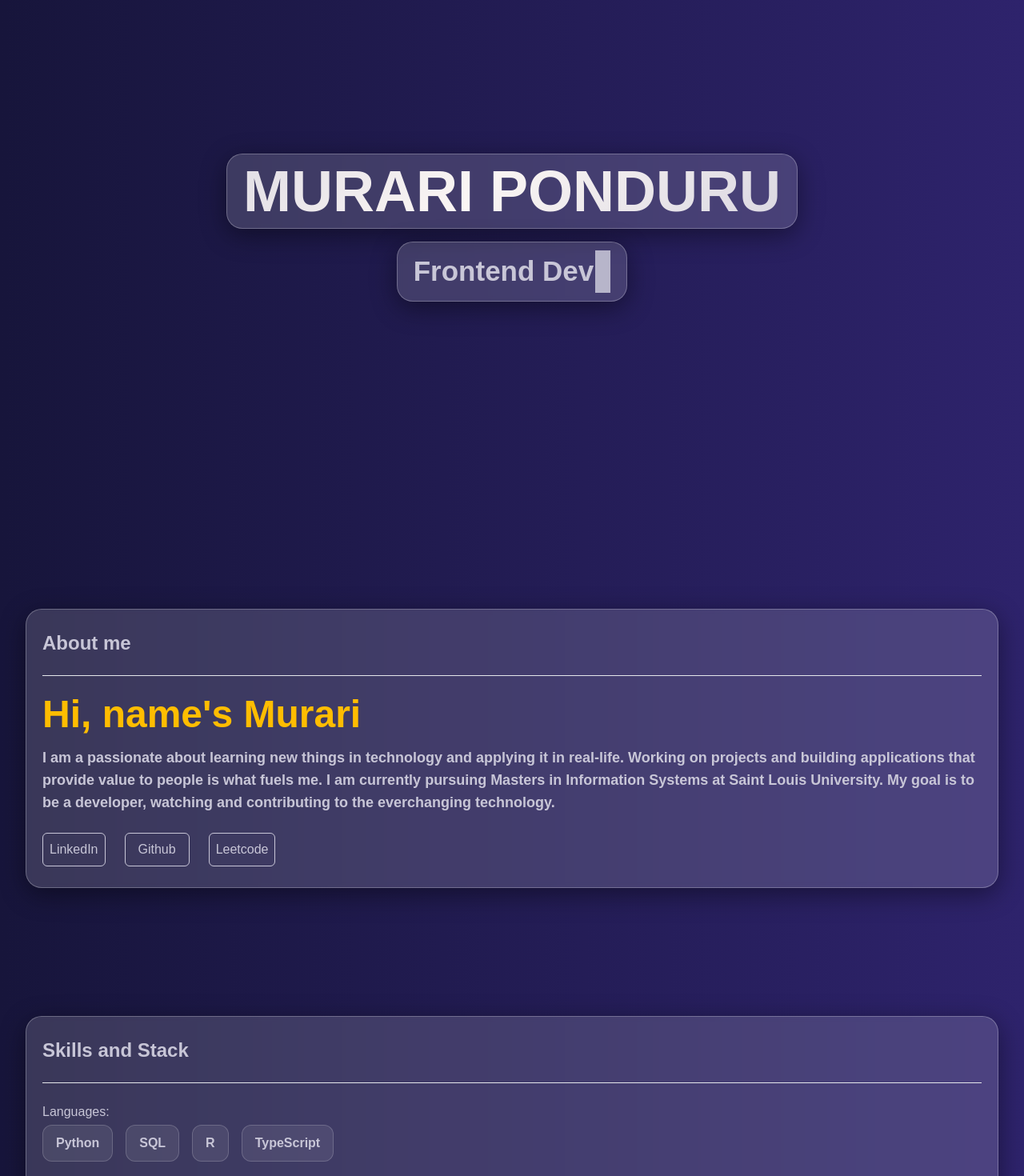
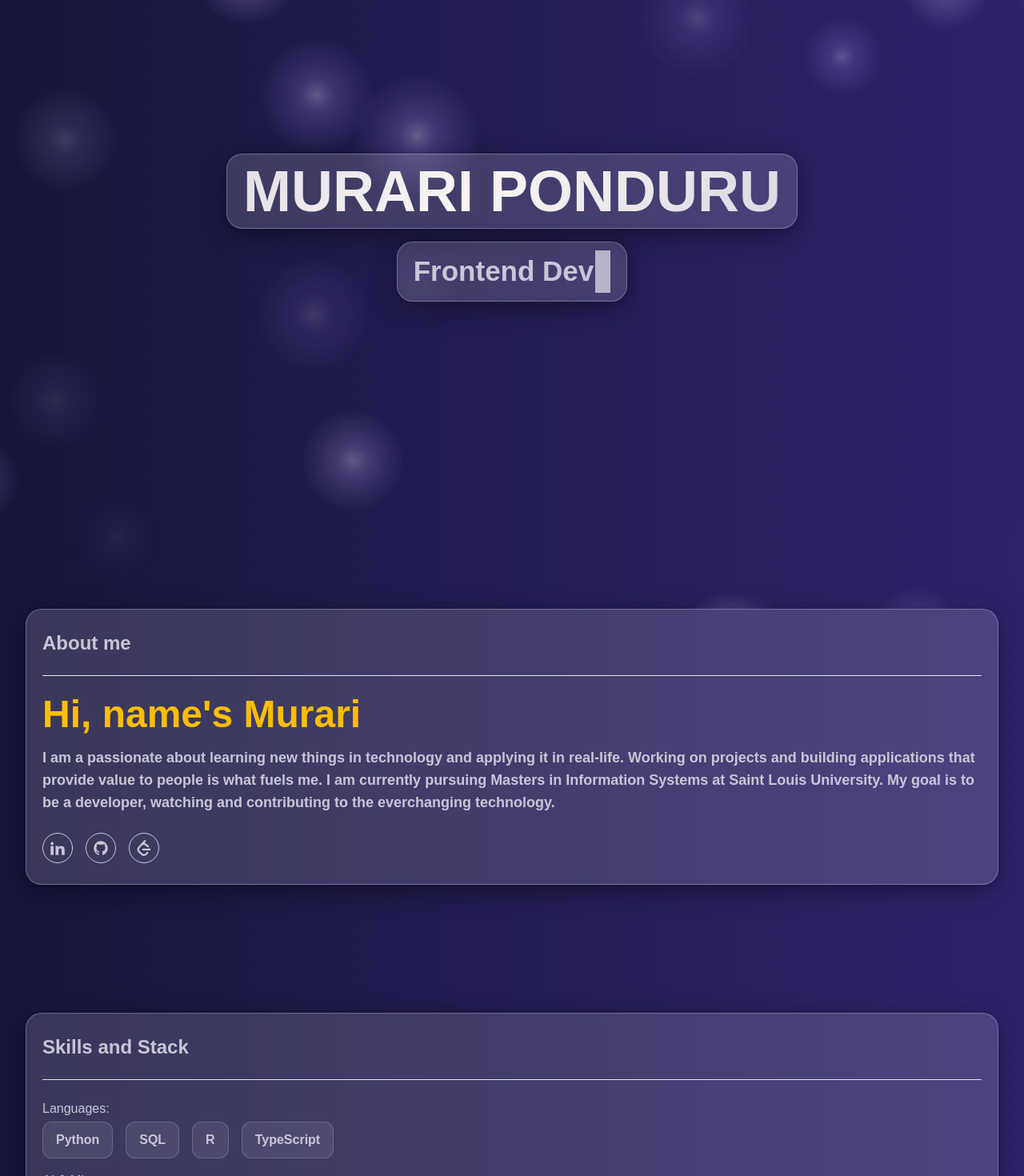
Before and after one commit to murari8991/portfolio, a React (Vite) app: page / in a window 1280 px wide. Shown: the top 1470 px of the page at 80% size. Built offline with nearby package versions, Linux system fonts and the light colour scheme.

Commit message:
Added sparkling stars and icons to links

```diff
--- a/package.json
+++ b/package.json
@@ -14,7 +14,8 @@
     "gsap": "^3.14.2",
     "lenis": "^1.3.20",
     "react": "^19.2.4",
-    "react-dom": "^19.2.4"
+    "react-dom": "^19.2.4",
+    "react-icons": "^5.6.0"
   },
   "devDependencies": {
     "@eslint/js": "^9.39.4",
--- a/src/App.jsx
+++ b/src/App.jsx
@@ -1,18 +1,26 @@
 import './App.scss';
+import ParticleBackground from './particleBg.jsx';
+import { ImLinkedin2 } from "react-icons/im";
+import { SiLeetcode } from "react-icons/si";
+import { IoLogoGithub } from "react-icons/io5";
+import { FaExternalLinkAlt } from "react-icons/fa";
 
 function App() {
 
   return (
-    <div class="text-[#c8c6d7] mx-8 mt-48 scroll-smooth">
-      <section id="landing" class="flex flex-col items-center mb-96 gap-y-4">
-        <div class="flex items-center justify-center">
-          <h1 class="content-card text-7xl font-bold"><span class="hero">Murari Ponduru</span></h1>
+    <div class="text-[#c8c6d7] scroll-smooth">
+      <ParticleBackground>
+      <section id="landing" class="flex flex-col items-center mb-96 mt-48 gap-y-4">
+        <div class="content-card flex items-center justify-center">
+          <h1 class=" text-7xl font-bold hero">Murari Ponduru</h1>
         </div>
         <div class="typewriter content-card">
           <span class="placeholder"></span>
         </div>
       </section>
+      </ParticleBackground>
 
+      <div class="mx-8">
       <section id="about" class="flex flex-col items-center mb-40 wrapper">
         <div class="content-card flex flex-col gap-6">
           <div class="pt-4">
@@ -28,10 +36,10 @@ function App() {
               My goal is to be a developer, watching and contributing to the everchanging technology.
             </p>
           </div>
-          <div class="flex gap-6 mb-4">
-            <a href="https://www.linkedin.com/in/s-m-v-a-lakshmanacharyulu-ponduru-43b8aa24b" class="p-2 border border-[#c8c6d7] rounded-md">LinkedIn</a>
-            <a href="https://github.com/Murari-Lakshman" class="px-4 py-2 border border-[#c8c6d7] rounded-md">Github</a>
-            <a href="https://leetcode.com/u/MxWHMnMB8v/" class="p-2 border border-[#c8c6d7] rounded-md">Leetcode</a>
+          <div class="flex gap-4 mb-4">
+            <a href="https://www.linkedin.com/in/s-m-v-a-lakshmanacharyulu-ponduru-43b8aa24b" class="p-2 border border-[#c8c6d7] rounded-full icon-wrap"><ImLinkedin2  class="size-5 icon"/></a>
+            <a href="https://github.com/Murari-Lakshman" class="p-2 border border-[#c8c6d7] rounded-full icon-wrap"><IoLogoGithub class="size-5 icon"/></a>
+            <a href="https://leetcode.com/u/MxWHMnMB8v/" class="p-2 border border-[#c8c6d7] rounded-full icon-wrap"><SiLeetcode  class="size-5 icon"/></a>
           </div>
         </div>
       </section>
@@ -186,43 +194,49 @@ function App() {
           <hr></hr>
           <ul class="flex flex-col gap-6 mb-4">
             <li class="skill-chip">
-              <div class="flex flex-col gap-4">
-                <h2 class="text-[#ffbd00] text-2xl font-bold mt-3">ML Model to Find Salary Using Experience</h2>
+              <div class="flex flex-col gap-4 mb-2">
+                <div class="flex justify-between">
+                  <h2 class="text-[#ffbd00] text-2xl font-bold mt-3">ML Model to Find Salary Using Experience</h2>
+                  <div>
+                  <a href="https://github.com/Murari-Lakshman/Simple-Linear-Regression" class="flex rounded mt-5 p-1 icon-wrap"><FaExternalLinkAlt class="size-4 icon"/></a>
+                  </div>
+                </div>
                 <hr></hr>
                 <p class="text-lg font-semibold">
                   Built a simple linear regression model using Numpy and Matplotlib.
                   Achieved and R2 score of approximately 0.99.
                 </p>
-                <div class="mb-4">
-                  <a href="https://github.com/Murari-Lakshman/Simple-Linear-Regression" class="p-2 border border-[#c8c6d7] rounded-md">repo</a>
-                </div>
               </div>
             </li>
             <li class="skill-chip">
-              <div class="flex flex-col gap-4">
-                <h2 class="text-[#ffbd00] text-2xl font-bold mt-3">Web-Crawling and Data Cleaning using Python</h2>
+              <div class="flex flex-col gap-4 mb-2">
+                <div class="flex justify-between">
+                  <h2 class="text-[#ffbd00] text-2xl font-bold mt-3">Web-Crawling and Data Cleaning using Python</h2>
+                  <div>
+                  <a href="https://github.com/Murari-Lakshman/WebCrawling-Allergies" class="flex rounded mt-5 p-1 icon-wrap"><FaExternalLinkAlt class="size-4 icon"/></a>
+                  </div>
+                </div>
                 <hr></hr>
                 <p class="text-lg font-semibold">
                   Scraped the website for data and presented the data in a structured fashion in csv file.
                   Utilized web crawling libraries like beautifulSoup.
                 </p>
-                <div class="mb-4">
-                  <a href="https://github.com/Murari-Lakshman/WebCrawling-Allergies" class="p-2 border border-[#c8c6d7] rounded-md mb-4">repo</a>
-                </div>
               </div>
             </li>
             <li class="skill-chip">
-              <div class="flex flex-col gap-4">
-                <h2 class="text-[#ffbd00] text-2xl font-bold mt-3">My Portfolio</h2>
+              <div class="flex flex-col gap-4 mb-2">
+                <div class="flex justify-between">
+                  <h2 class="text-[#ffbd00] text-2xl font-bold mt-3">My Portfolio</h2>
+                  <div>
+                  <a href="https://github.com/murari8991/portfolio" class="flex rounded mt-5 p-1 icon-wrap"><FaExternalLinkAlt class="size-4 icon"/></a>
+                  </div>
+                </div>
                 <hr></hr>
                 <p class="text-lg font-semibold">
                   This is a static website developed using HTML, CSS, JS, React and Vite.
                   I am still building it, so I am leaving the description empty.
                   This website contains all my achievements and also acts as a text of my skills.
                 </p>
-                <div class="mb-4">
-                  <a href="https://github.com/murari8991/portfolio" class="p-2 border border-[#c8c6d7] rounded-md mb-4">repo</a>
-                </div>
               </div>
             </li>
           </ul>
@@ -238,6 +252,8 @@ function App() {
       <footer class="flex items-center justify-center">
         <p>email: murari2lakshman.ponduru@gmail.com</p>
       </footer>
+      </div>
+
     </div>
   )
 }
--- a/src/App.scss
+++ b/src/App.scss
@@ -74,3 +74,15 @@
   border-radius: 12px;
   padding: 10px 16px;
 }
+
+.icon-wrap:hover{
+  background: #c8c6d7;
+  .icon{
+    color: #17153b;
+    transition: .5s;
+    transform: rotateY(360deg);
+    :first-child{
+      color: #17153b;
+    }
+  }
+}
--- /dev/null
+++ b/src/particleBg.jsx
@@ -0,0 +1,134 @@
+import { useEffect, useRef } from "react";
+
+const CONFIG = {
+  count:      20,    // safe range: 40–80
+  speedScale: 1,
+  minSize:    50,     // radius in px (larger = visible without blur)
+  maxSize:    80,
+  minOpacity: 0.35,
+  maxOpacity: 0.40,
+};
+/* ─────────────────────────────────────────────*/
+
+function rand(a, b) {
+  return a + Math.random() * (b - a);
+}
+
+function makeParticle(W, H) {
+  return {
+    x:          rand(0, W),
+    y:          rand(0, H),
+    r:          rand(CONFIG.minSize, CONFIG.maxSize),
+    vx:         rand(-1, 1) * CONFIG.speedScale,
+    vy:         rand(-1, 1) * CONFIG.speedScale,
+    opacity:    rand(CONFIG.minOpacity, CONFIG.maxOpacity),
+    pulse:      rand(0, Math.PI * 2),
+    pulseSpeed: rand(0.003, 0.012),
+    hue:        Math.random() > 0.5 ? "210,195,255" : "180,160,255",
+  };
+}
+
+// Fakes the soft blur look using a radial gradient — zero GPU cost
+function drawParticle(ctx, p) {
+  p.pulse += p.pulseSpeed;
+  const alpha = p.opacity * (0.5 + 0.5 * Math.sin(p.pulse));
+
+  const grad = ctx.createRadialGradient(p.x, p.y, 0, p.x, p.y, p.r);
+  grad.addColorStop(0,   `rgba(235,225,255,${alpha})`);
+  grad.addColorStop(0.3, `rgba(${p.hue},${alpha * 0.6})`);
+  grad.addColorStop(1,   `rgba(${p.hue},0)`);
+
+  ctx.beginPath();
+  ctx.arc(p.x, p.y, p.r, 0, Math.PI * 2);
+  ctx.fillStyle = grad;
+  ctx.fill();
+}
+
+export default function ParticleBackground({ children, style, className }) {
+  const canvasRef = useRef(null);
+  const stateRef  = useRef({ particles: [], animId: null, W: 0, H: 0 });
+
+  useEffect(() => {
+    const canvas = canvasRef.current;
+    const ctx    = canvas.getContext("2d", { alpha: true });
+    const state  = stateRef.current;
+
+    // Cap at 2× so retina screens don't render at 3× unnecessarily
+    const dpr = Math.min(window.devicePixelRatio || 1, 2);
+
+    function init() {
+      const rect = canvas.parentElement.getBoundingClientRect();
+      state.W = rect.width;
+      state.H = rect.height;
+      canvas.width  = state.W * dpr;
+      canvas.height = state.H * dpr;
+      canvas.style.width  = `${state.W}px`;
+      canvas.style.height = `${state.H}px`;
+      ctx.setTransform(dpr, 0, 0, dpr, 0, 0);
+      state.particles = Array.from(
+        { length: CONFIG.count },
+        () => makeParticle(state.W, state.H)
+      );
+    }
+
+    function tick() {
+      const { W, H, particles } = state;
+      ctx.clearRect(0, 0, W, H);
+
+      for (const p of particles) {
+        drawParticle(ctx, p);
+        p.x += p.vx;
+        p.y += p.vy;
+        if (p.x < -p.r)    p.x = W + p.r;
+        if (p.x > W + p.r) p.x = -p.r;
+        if (p.y < -p.r)    p.y = H + p.r;
+        if (p.y > H + p.r) p.y = -p.r;
+      }
+
+      state.animId = requestAnimationFrame(tick);
+    }
+
+    // Debounce resize — avoids hammering init on every pixel
+    let resizeTimer;
+    function handleResize() {
+      clearTimeout(resizeTimer);
+      resizeTimer = setTimeout(init, 150);
+    }
+
+    init();
+    tick();
+    window.addEventListener("resize", handleResize);
+
+    return () => {
+      cancelAnimationFrame(state.animId);
+      window.removeEventListener("resize", handleResize);
+      clearTimeout(resizeTimer);
+    };
+  }, []);
+
+  return (
+    <div
+      className={className}
+      style={{
+        position: "relative",
+        overflow: "hidden",
+        background: "linear-gradient(to right, #17153b, #2e236c)",
+        ...style,
+      }}
+    >
+      <canvas
+        ref={canvasRef}
+        style={{
+          position: "absolute",
+          top: 0,
+          left: 0,
+          pointerEvents: "none",
+          zIndex: 0,
+        }}
+      />
+      <div style={{ position: "relative", zIndex: 1 }}>
+        {children}
+      </div>
+    </div>
+  );
+}
```
Also changed, not shown: 1 other file (tests, documents, lock files or other folders).
